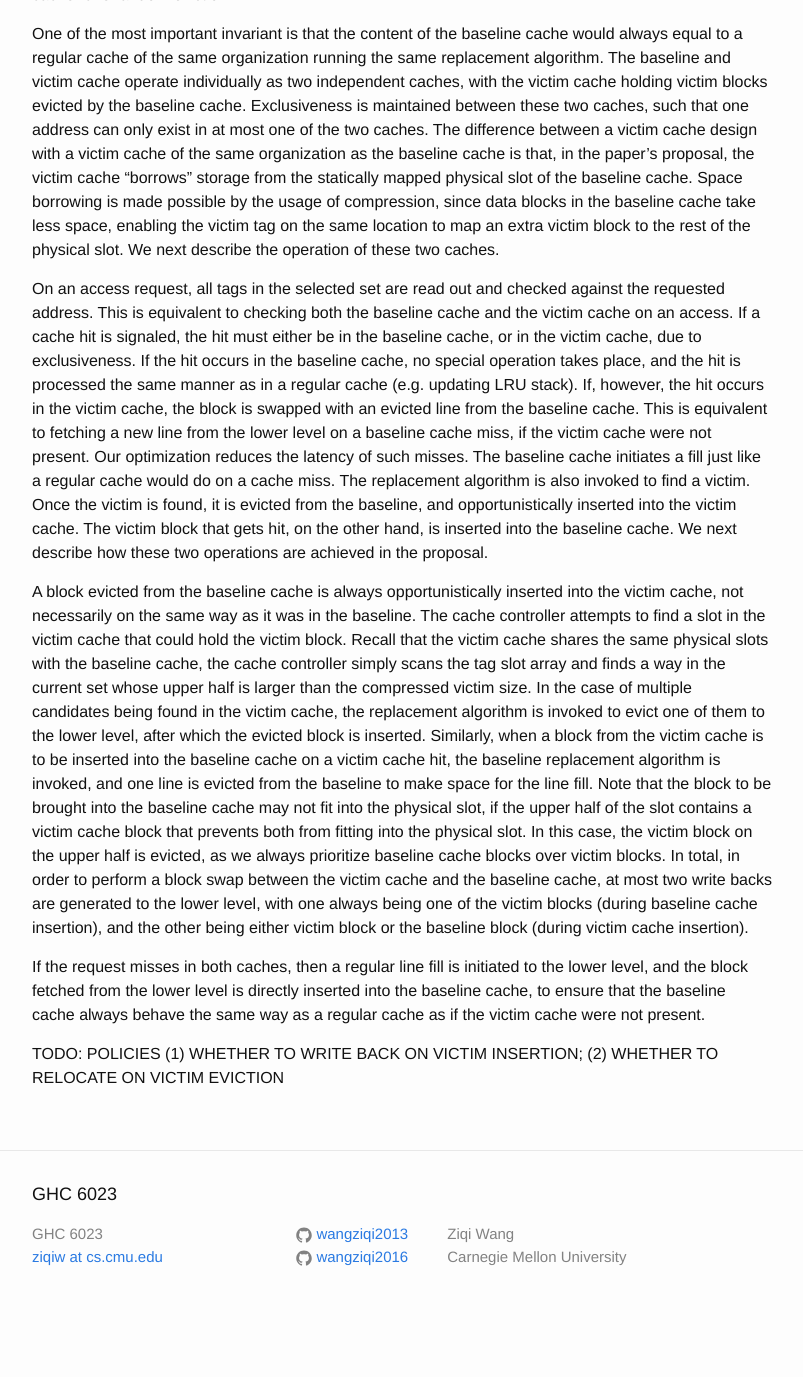
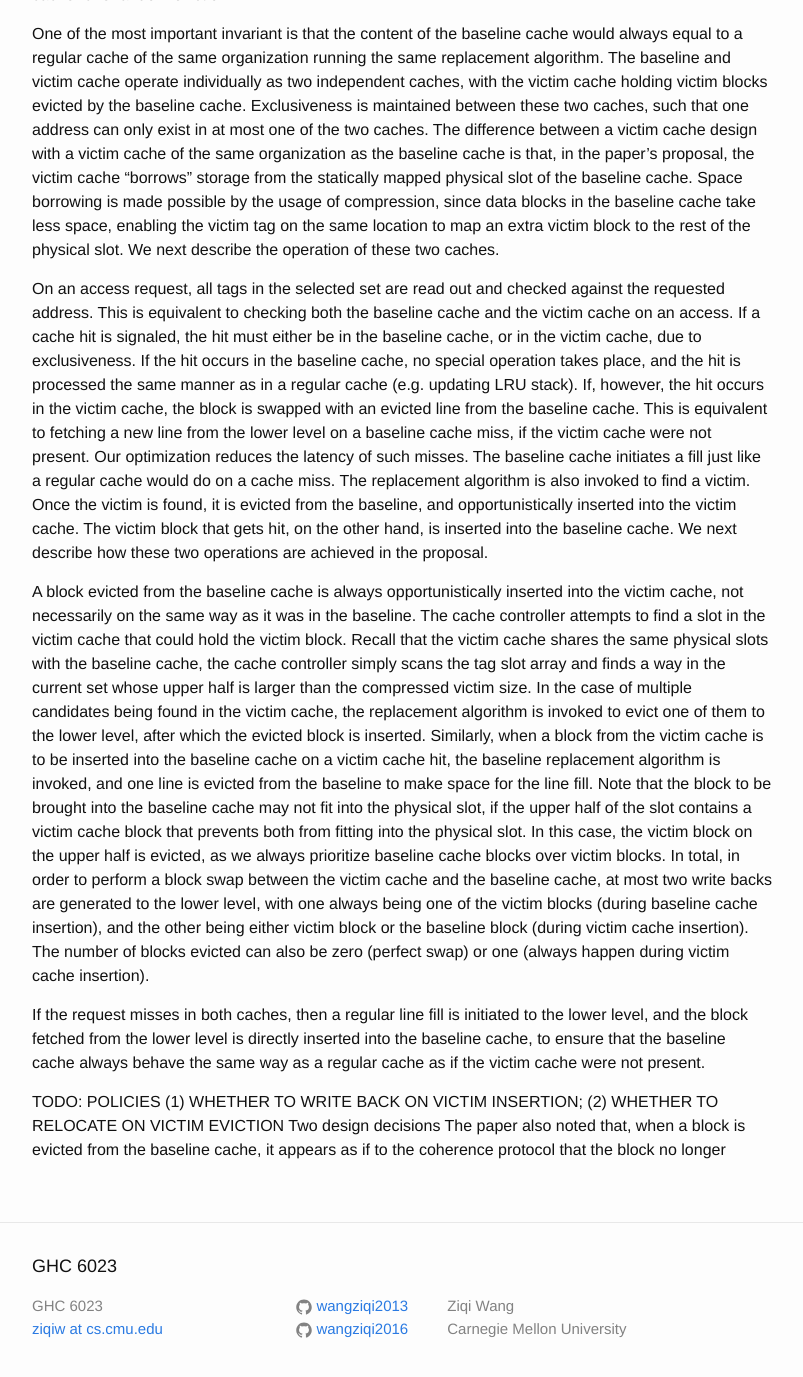
Before and after one commit to wangziqi2013/wangziqi2013.github.io, a Jekyll site: the page built from _posts/2020-06-11-base-victim.markdown, in a window 1280 px wide and 1400 px high, scrolled down 1484 px. Shown: the top 1377 px of the window, without its empty margins (238-1041 px from the left). Built offline with Jekyll 4.4.1, drawn with Linux system fonts in a browser that asks for light colours; before the commit the page ends 2812 px from its top, so only the background shows below that.

Commit message:
Small change

```diff
--- a/_posts/2020-06-11-base-victim.markdown
+++ b/_posts/2020-06-11-base-victim.markdown
@@ -89,10 +89,14 @@ slot contains a victim cache block that prevents both from fitting into the phys
 on the upper half is evicted, as we always prioritize baseline cache blocks over victim blocks.
 In total, in order to perform a block swap between the victim cache and the baseline cache, at most two write backs are
 generated to the lower level, with one always being one of the victim blocks (during baseline cache insertion), and the
-other being either victim block or the baseline block (during victim cache insertion).
+other being either victim block or the baseline block (during victim cache insertion). The number of blocks evicted
+can also be zero (perfect swap) or one (always happen during victim cache insertion).
 
 If the request misses in both caches, then a regular line fill is initiated to the lower level, and the block fetched
 from the lower level is directly inserted into the baseline cache, to ensure that the baseline cache always behave the
 same way as a regular cache as if the victim cache were not present.
 
 TODO: POLICIES (1) WHETHER TO WRITE BACK ON VICTIM INSERTION; (2) WHETHER TO RELOCATE ON VICTIM EVICTION
+Two design decisions
+The paper also noted that, when a block is evicted from the baseline cache, it appears as if to the coherence protocol
+that the block no longer
```
